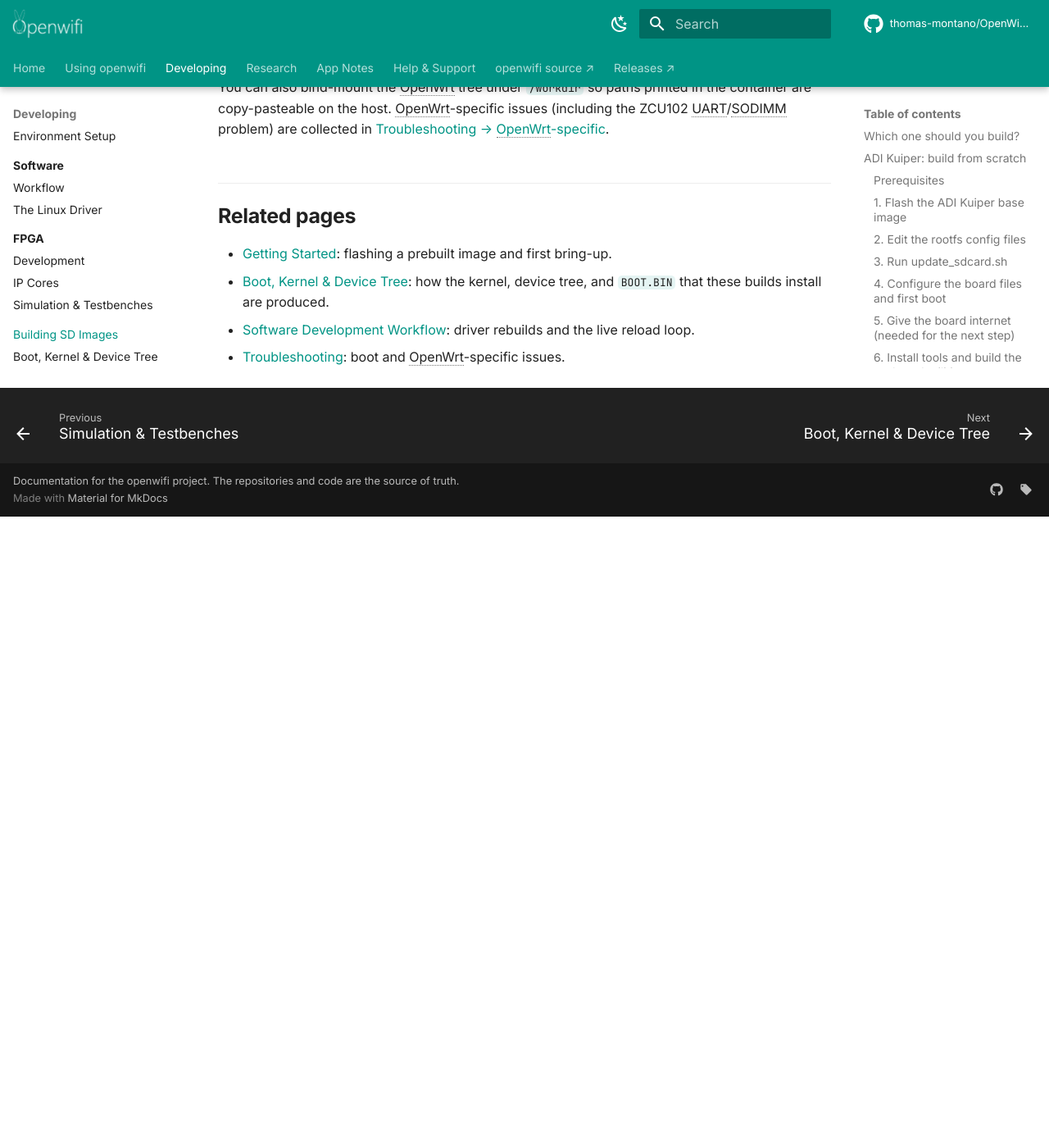
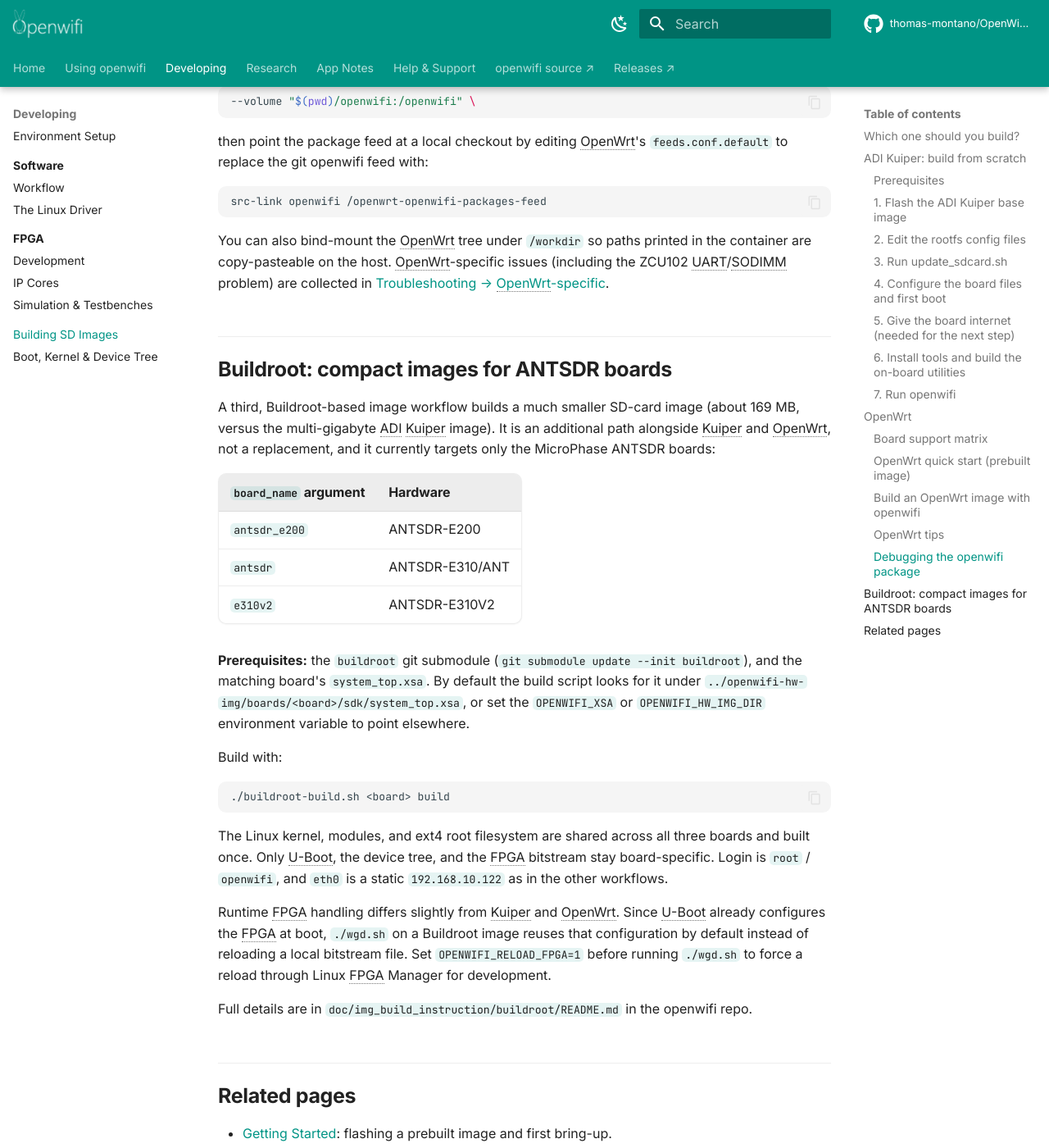
Before and after one commit to ThomasMontanoGames/OpenWifi-Wiki, an MkDocs documentation site: the page built from docs/Building-SD-Images.md, in a window 1280 px wide and 1400 px high, scrolled down 8576 px. Shown: the whole window at 82% size. Built offline with MkDocs 1.6.1 and Material for MkDocs 9.7.7, drawn with Linux system fonts in a browser that asks for light colours; comment, search, counter and statistics services are not loaded; before the commit the page ends 9206 px from its top, so only the background shows below that; some of the changed text lies outside the part shown.

Commit message:
docs(boards): document the Buildroot ANTSDR image workflow
openwifi PR #506 added a Buildroot-based compact SD image build,
parallel to the existing ADI Kuiper and OpenWrt workflows, currently
supporting the antsdr_e200, antsdr, and e310v2 boards. Document the
new build command, prerequisites, and the runtime FPGA reload default
it changes on Building-SD-Images.md so readers know it exists
alongside the two workflows already covered there.

````diff
--- a/docs/Building-SD-Images.md
+++ b/docs/Building-SD-Images.md
@@ -1,9 +1,10 @@
 # Building SD Images
 
-openwifi boots from an SD card running one of two base operating systems, and you can build either from scratch:
+openwifi boots from an SD card running one of three base operating systems, and you can build any of them from scratch:
 
 - **ADI Kuiper**: a Debian/Ubuntu-like image (the classic openwifi environment, and what the `fosdem.sh` demo and most app notes assume).
 - **OpenWrt**: a router-style image with the LuCI web UI, with openwifi packaged as a kernel module.
+- **Buildroot**: a compact image, currently for the MicroPhase ANTSDR boards only. See [Buildroot](#buildroot-compact-images-for-antsdr-boards) below.
 
 !!! tip "You may not need to build anything"
     Prebuilt images exist for both. If you just want a working board, flash a prebuilt image as in [Getting Started](Getting-Started.md) (Kuiper) or the [OpenWrt quick start](#openwrt-quick-start-prebuilt-image) below. Build from scratch when you need a custom kernel, a new board, or an image you control end to end.
@@ -12,12 +13,12 @@ The builds below assume you understand the [boot chain and device tree](Boot-Ker
 
 ## Which one should you build?
 
-| | ADI Kuiper | OpenWrt |
-|---|---|---|
-| Feels like | A small Debian/Ubuntu box | A Wi-Fi router (LuCI web UI) |
-| Best for | Research, the app-note workflows, full apt tooling | Router use cases |
-| Build needs | Vivado 2022.2 + Vitis | Docker only (no Vivado) |
-| openwifi tools | Built on the board | Packaged into the image (in `$PATH`) |
+| | ADI Kuiper | OpenWrt | Buildroot |
+|---|---|---|---|
+| Feels like | A small Debian/Ubuntu box | A Wi-Fi router (LuCI web UI) | A minimal BusyBox system |
+| Best for | Research, the app-note workflows, full apt tooling | Router use cases | A small, fast-booting image on ANTSDR boards |
+| Build needs | Vivado 2022.2 + Vitis | Docker only (no Vivado) | The prebuilt board `system_top.xsa` (no Vivado) |
+| openwifi tools | Built on the board | Packaged into the image (in `$PATH`) | Packaged into the image, under `/root/openwifi` |
 
 ---
 
@@ -304,6 +305,30 @@ src-link openwifi /openwrt-openwifi-packages-feed
 
 You can also bind-mount the OpenWrt tree under `/workdir` so paths printed in the container are copy-pasteable on the host. OpenWrt-specific issues (including the ZCU102 UART/SODIMM problem) are collected in [Troubleshooting → OpenWrt-specific](Troubleshooting.md#openwrt-specific).
 
+## Buildroot: compact images for ANTSDR boards
+
+A third, Buildroot-based image workflow builds a much smaller SD-card image (about 169 MB, versus the multi-gigabyte ADI Kuiper image). It is an additional path alongside Kuiper and OpenWrt, not a replacement, and it currently targets only the MicroPhase ANTSDR boards:
+
+| `board_name` argument | Hardware |
+|---|---|
+| `antsdr_e200` | ANTSDR-E200 |
+| `antsdr` | ANTSDR-E310/ANT |
+| `e310v2` | ANTSDR-E310V2 |
+
+**Prerequisites:** the `buildroot` git submodule (`git submodule update --init buildroot`), and the matching board's `system_top.xsa`. By default the build script looks for it under `../openwifi-hw-img/boards/<board>/sdk/system_top.xsa`, or set the `OPENWIFI_XSA` or `OPENWIFI_HW_IMG_DIR` environment variable to point elsewhere.
+
+Build with:
+
+```bash
+./buildroot-build.sh <board> build
+```
+
+The Linux kernel, modules, and ext4 root filesystem are shared across all three boards and built once. Only U-Boot, the device tree, and the FPGA bitstream stay board-specific. Login is `root` / `openwifi`, and `eth0` is a static `192.168.10.122` as in the other workflows.
+
+Runtime FPGA handling differs slightly from Kuiper and OpenWrt. Since U-Boot already configures the FPGA at boot, `./wgd.sh` on a Buildroot image reuses that configuration by default instead of reloading a local bitstream file. Set `OPENWIFI_RELOAD_FPGA=1` before running `./wgd.sh` to force a reload through Linux FPGA Manager for development.
+
+Full details are in [`doc/img_build_instruction/buildroot/README.md`](https://github.com/open-sdr/openwifi/blob/master/doc/img_build_instruction/buildroot/README.md) in the openwifi repo.
+
 ## Related pages
 
 - [Getting Started](Getting-Started.md): flashing a prebuilt image and first bring-up.
````
